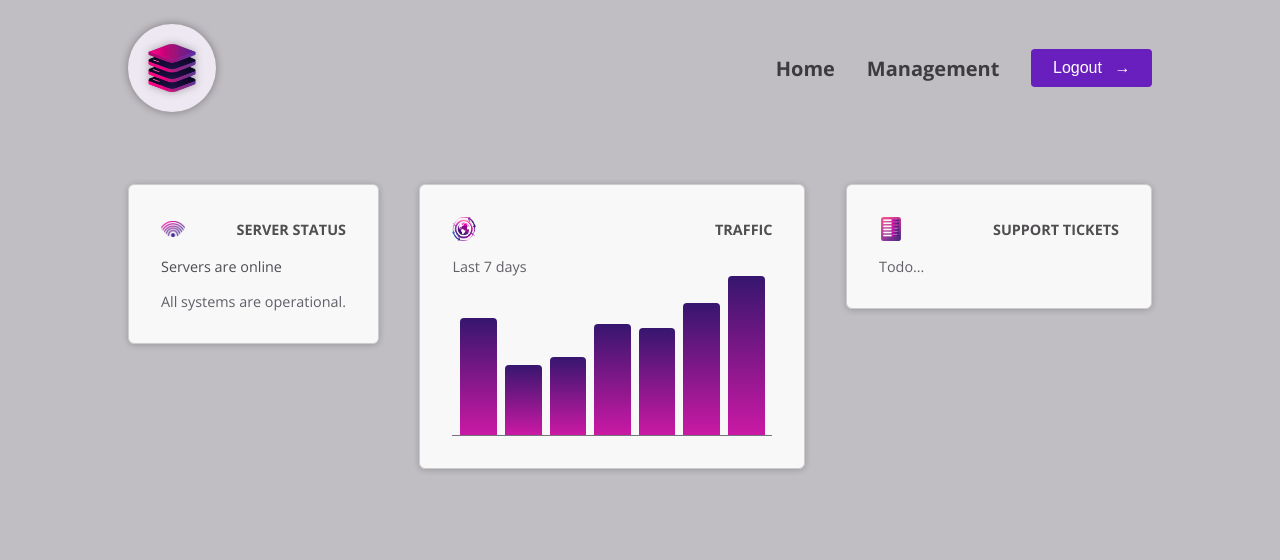
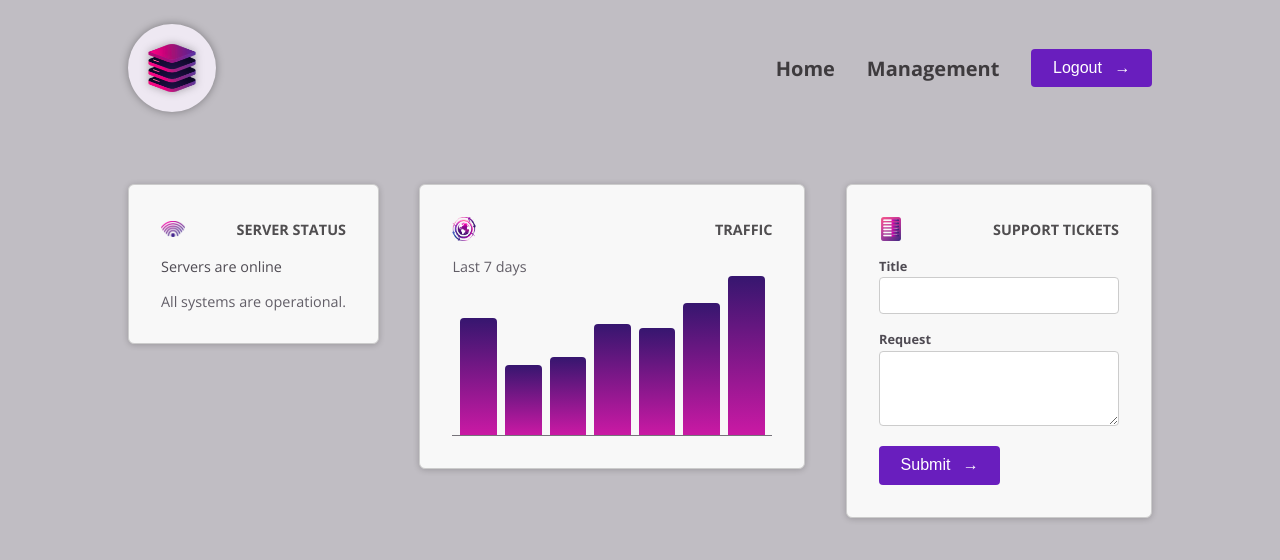
Before and after one commit to milatrma/angular-udemy-5-deepdive, an Angular app: page / in a window 1280 px wide. Shown: the top 560 px of the page. Built offline with nearby package versions, Linux system fonts and the light colour scheme.

Commit message:
9 files updated acc.to 102. Adding Forms to Components

```diff
--- /dev/null
+++ b/src/app/dashboard/tickets/new-ticket/new-ticket.component.html
@@ -0,0 +1,16 @@
+<form>
+  <p>
+    <label>Title</label>
+    <input name="title" id="title" />
+  </p>
+  <p>
+    <label>Request</label>
+    <textarea name="reqest" id="reqest" rows="3"></textarea>
+  </p>
+  <p>
+    <button>
+      <span> Submit </span>
+      <span class="icon"> → </span>
+    </button>
+  </p>
+</form>
--- /dev/null
+++ b/src/app/dashboard/tickets/ticket/ticket.component.html
@@ -0,0 +1 @@
+<p>ticket works!</p>
--- a/src/app/dashboard/tickets/tickets.component.html
+++ b/src/app/dashboard/tickets/tickets.component.html
@@ -1,3 +1,3 @@
-<div id="status">
-  <p>Todo...</p>
+<div id="new-ticket">
+    <app-new-ticket />
 </div>
--- a/src/app/dashboard/tickets/tickets.component.ts
+++ b/src/app/dashboard/tickets/tickets.component.ts
@@ -1,9 +1,10 @@
 import { Component } from '@angular/core';
+import { NewTicketComponent } from "./new-ticket/new-ticket.component";
 
 @Component({
   selector: 'app-tickets',
   standalone: true,
-  imports: [],
+  imports: [NewTicketComponent],
   templateUrl: './tickets.component.html',
   styleUrl: './tickets.component.css'
 })
--- a/src/styles.css
+++ b/src/styles.css
@@ -221,3 +221,60 @@
 button:hover .icon {
   transform: translateX(4px);
 }
+
+#tickets {
+  display: flex;
+  flex-direction: column;
+  gap: 1.5rem;
+}
+
+#tickets ul {
+  list-style: none;
+  margin: 0;
+  padding: 0;
+  width: 15rem;
+}
+
+#tickets li {
+  margin: 0.5rem 0;
+}
+
+#tickets p {
+  margin: 0;
+  color: #4f4b53;
+}
+
+#tickets h2 {
+  margin: 0;
+  font-size: 1.1rem;
+  color: #38343c;
+}
+
+#new-ticket {
+  width: 15rem;
+}
+
+@media (min-width: 768px) {
+  #tickets {
+    flex-direction: row;
+  }
+}
+
+#new-ticket label {
+  display: block;
+  font-size: 0.8rem;
+  font-weight: bold;
+  margin-bottom: 0.15rem;
+  color: #4f4b53;
+}
+
+#new-ticket input,
+#new-ticket textarea {
+  width: 100%;
+  padding: 0.5rem;
+  border: 1px solid #ccc;
+  border-radius: 4px;
+  font: inherit;
+  font-size: 0.9rem;
+  color: #4f4b53;
+}
```
Also changed, not shown: src/app/dashboard/tickets/new-ticket/new-ticket.component.ts (added, +12 -0 lines), src/app/dashboard/tickets/ticket/ticket.component.ts (added, +12 -0 lines), src/app/dashboard/tickets/new-ticket/new-ticket.component.css (added), src/app/dashboard/tickets/ticket/ticket.component.css (added).
